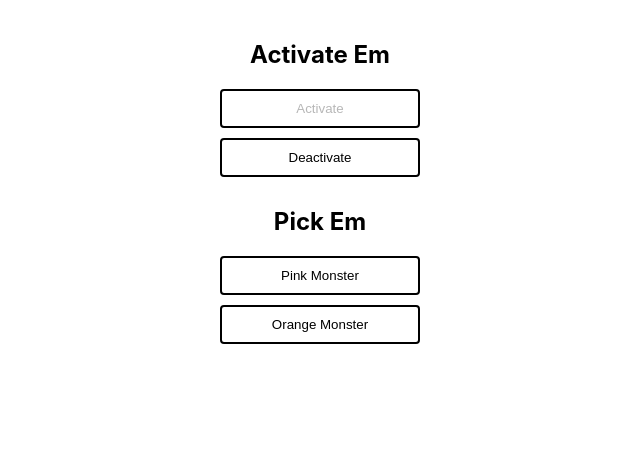
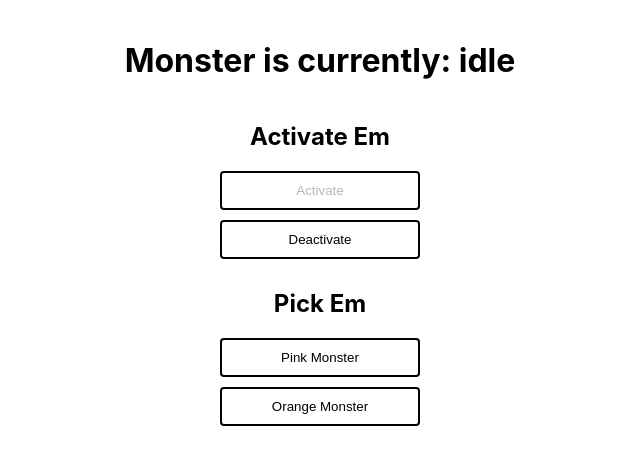
Before and after one commit to mikey-mo/xstate-playground, a Next.js app: page / in a window 1280 px wide. Both pictures are taken after a click on the button "Activate". Shown: the top 464 px of the page, without its empty margins (320-960 px from the left). Built offline with nearby package versions, Linux system fonts and the light colour scheme; what @xstate/inspect would draw is missing.

Commit message:
working with xstate

```diff
--- a/common/Monster.jsx
+++ b/common/Monster.jsx
@@ -3,7 +3,7 @@ import { useActor } from "@xstate/react";
 
 const buttonStyle = { cursor: 'pointer', marginBottom: 10, borderRadius: 4, width: 200, backgroundColor: 'white', border: '2px solid black', padding: '10px 20px' };
 
-const Monster = ({ machine, monsterUrl }) => {
+const Monster = ({ machine, monster }) => {
   const [state, send] = useActor(machine);
   const style = { transform: `rotate(${state.context.degree}deg)`, transition: 'transform 1s' };
   const spinAway = () => send('SPIN_AWAY');
@@ -13,7 +13,7 @@ const Monster = ({ machine, monsterUrl }) => {
     <section style={{ width: '100%', display: 'flex', justifyContent: 'center' }}>
       <div style={{ display: 'flex', flexDirection: 'column', width: 300, justifyContent: 'center', alignItems: 'center' }}>
         <h1>{'Spin Em'}</h1>
-        <img style={style} alt="spooky" src={monsterUrl} />
+        <img style={style} alt="spooky" src={monster} />
         <button style={buttonStyle} onClick={state.value === 'idle' ? spinAway : cutThatOut}>
           {state.value === 'idle' ? 'Spin' : 'Stop'}
         </button>
--- a/common/MonsterChoice.jsx
+++ b/common/MonsterChoice.jsx
@@ -1,13 +1,13 @@
 const buttonStyle = { cursor: 'pointer', marginBottom: 10, borderRadius: 4, width: 200, backgroundColor: 'white', border: '2px solid black', padding: '10px 20px' };
 
-const MonsterChoice = ({ onSelect }) => (
+const MonsterChoice = ({ onSelect, active }) => (
   <section style={{ width: '100%', display: 'flex', justifyContent: 'center' }}>
     <div style={{ display: 'flex', flexDirection: 'column', width: 300, justifyContent: 'center', alignItems: 'center' }}>
     <h1>{'Pick Em'}</h1>
-      <button style={buttonStyle} onClick={() => onSelect('pink-boi')}>
+      <button disabled={active==='pink-boi'} style={buttonStyle} onClick={() => onSelect('pink-boi')}>
         {'Pink Monster'}
       </button>
-      <button style={buttonStyle} onClick={() => onSelect('orange-boi')}>
+      <button disabled={active==='orange-boi'} style={buttonStyle} onClick={() => onSelect('orange-boi')}>
         {'Orange Monster'}
       </button>
     </div>
--- a/machines/index.js
+++ b/machines/index.js
@@ -50,7 +50,7 @@ export const activateMachine = createMachine({
   context: {
     showMonster: false,
     monsterRef: null,
-    monsterUrl: null,
+    monster: null,
     monsters: null,
   },
   states: {
@@ -58,11 +58,11 @@ export const activateMachine = createMachine({
       on: { TOGGLE: { actions: 'toggleMonster', target: 'active' } }
     },
     active: {
-      on: { TOGGLE: { actions: 'toggleMonster', target: 'inactive' }, PICK_BOI: { actions: 'pickBoi' } }
+      on: { TOGGLE: { actions: 'toggleMonster', target: 'inactive' }, PICK_MONSTER: { actions: 'pickMonster' } }
     }
   },
 }, { actions: {
   spawnMonsterMachine: assign({ monsterRef: () => spawn(monsterMachine, { sync: true, name: 'monster' }) }),
   toggleMonster: assign({ showMonster: ({ showMonster }) => !showMonster }),
-  pickBoi: assign({ monsterUrl: (_, { payload: { monsterUrl } }) => monsterUrl }),
+  pickMonster: assign({ monster: (_, { payload: { monster } }) => monster }),
 }});
--- a/pages/index.js
+++ b/pages/index.js
@@ -1,5 +1,5 @@
 /* eslint-disable @next/next/no-img-element */
-import { useMachine } from '@xstate/react';
+import { useInterpret, useMachine, useSelector } from '@xstate/react';
 import monsters from '../data/monsters.json';
 
 import MonsterActivate from '../common/MonsterActivate';
@@ -8,15 +8,30 @@ import Monster from '../common/Monster';
 
 import { activateMachine } from '../machines';
 
+const getCurrentState = state => state.value;
+const getCurrentMonster = state => state.context.monster;
+const getMonsterRef = state => state.context.monsterRef;
+const getMonsters = state => state.context.monsters;
+const getChildSpinState = state => state.context.monsterRef.state.value;
+
 const Index = ({ monsters }) => {
-  const [state, send] = useMachine(activateMachine.withContext({ ...activateMachine.context, monsters }), { name: 'main', devTools: true });
+  const activeService = useInterpret(activateMachine.withContext({ ...activateMachine.context, monsters }), { name: 'main', devTools: true });
+  const stateValue = useSelector(activeService, getCurrentState);
+  const currentMonster = useSelector(activeService, getCurrentMonster);
+  const monsterRef = useSelector(activeService, getMonsterRef);
+  const monsterChoices = useSelector(activeService, getMonsters);
+  const childSpinState = useSelector(activeService, getChildSpinState);
+
+  const selectMonster = monsterId => activeService.send({ type: 'PICK_MONSTER', payload: { monster: monsterChoices[monsterId] } });
+
   return (
-    <main style={{ padding: 20 }}>
-      <MonsterActivate send={send} active={state.value === 'active'} />
-      {state.value === 'active' && (
+    <main style={{ padding: 20, textAlign: 'center' }}>
+      <h1>{`Monster is currently: ${childSpinState}`}</h1>
+      <MonsterActivate send={activeService.send} active={stateValue === 'active'} />
+      {stateValue === 'active' && (
         <>
-          <MonsterChoice onSelect={(monsterId) => send({ type: 'PICK_BOI', payload: { monsterUrl: state.context.monsters[monsterId] } })} />
-          {state.context.monsterUrl && <Monster machine={state.context.monsterRef} monsterUrl={state.context.monsterUrl} />}
+          <MonsterChoice active={currentMonster} onSelect={selectMonster} />
+          {currentMonster && <Monster machine={monsterRef} monster={currentMonster} />}
         </>
       )}
     </main>
```
